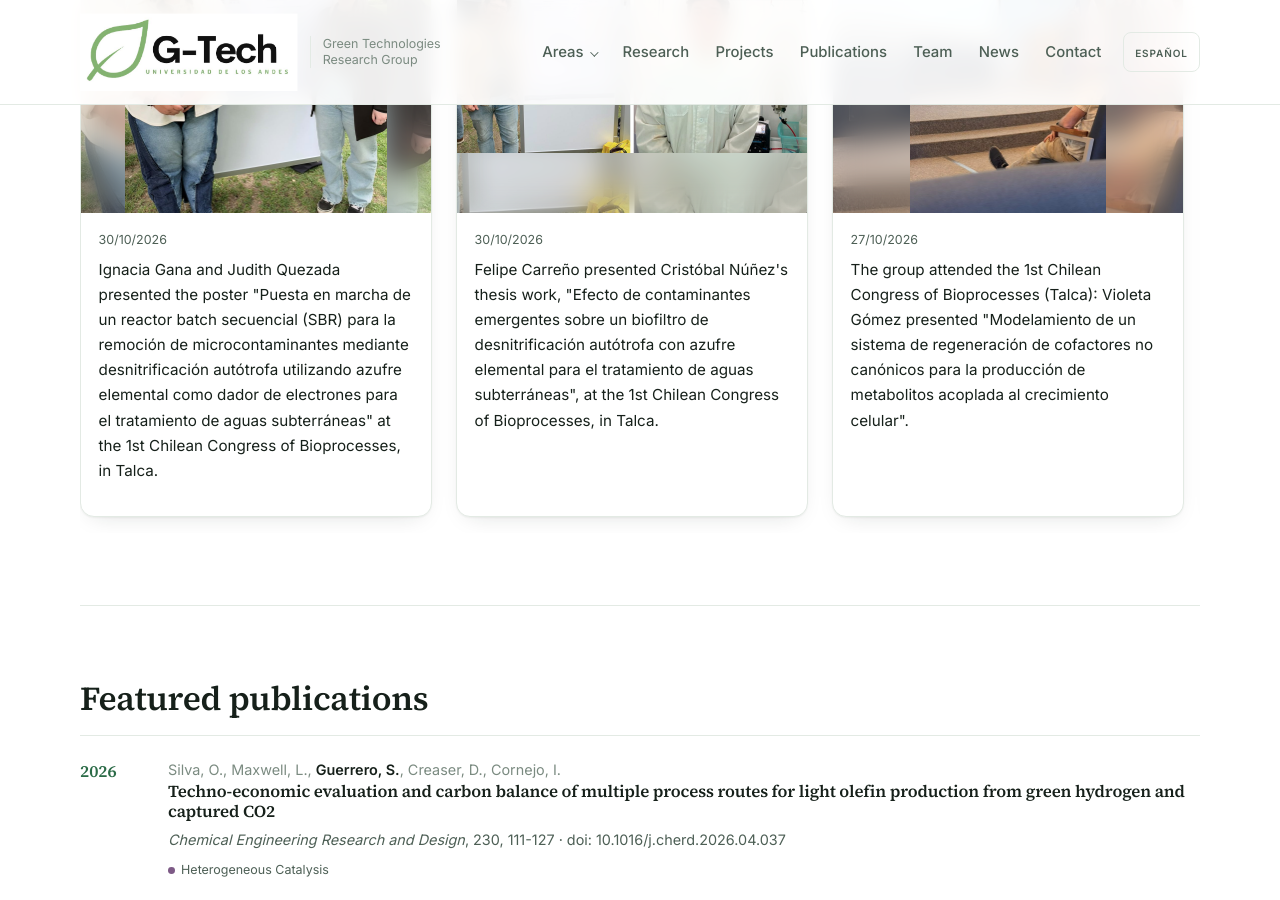
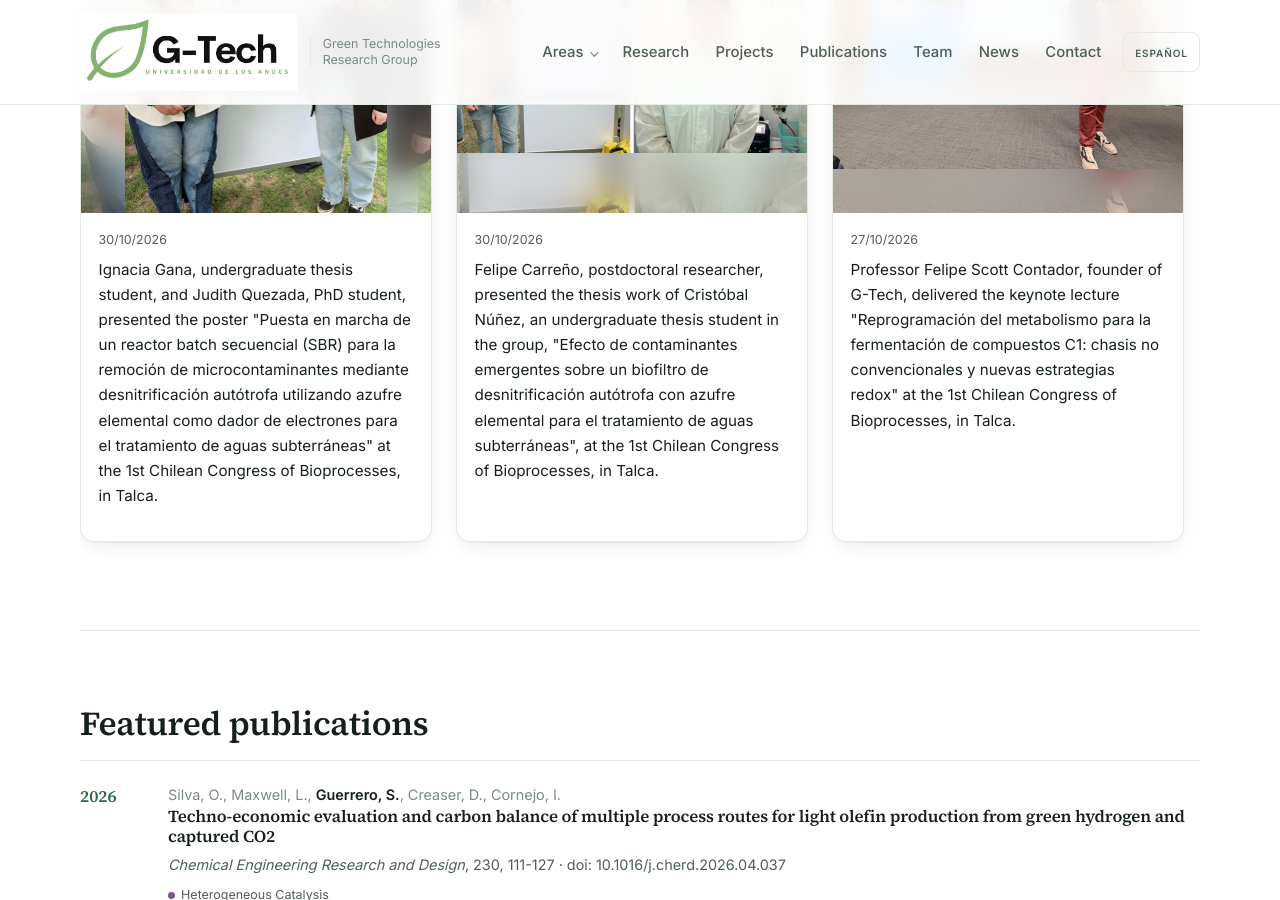
Before and after one commit to gtechuandestest/gtechuandestest.github.io, a Jekyll site: the page built from en/index.html, in a window 1280 px wide and 900 px high, scrolled down 1847 px. Built offline with Jekyll 4.4.1, drawn with Linux system fonts in a browser that asks for light colours.

Commit message:
Noticias del congreso: rol de cada persona y keynote de Felipe Scott
- Cada tarjeta indica el rol: tesistas, estudiantes de doctorado,
  investigador postdoctoral; Felipe Scott como fundador de G-Tech.
- La charla de Felipe Scott aparece como conferencia keynote y va
  primera entre las del 27 de octubre.

Co-Authored-By: Claude Opus 5.5 <noreply@anthropic.com>
Claude-Session: https://claude.ai/code/session_01E1ojNG6fhTtQktUKRWqc7h

```diff
--- a/_data/news.yml
+++ b/_data/news.yml
@@ -14,7 +14,7 @@
 - date: 2026-10-30 11:01:00
   kind: congreso
   areas: [aguas]
-  nombre: { es: "Ignacia Gana y Judith Quezada", en: "Ignacia Gana and Judith Quezada" }
+  nombre: { es: "Ignacia Gana, tesista, y Judith Quezada, estudiante de doctorado,", en: "Ignacia Gana, undergraduate thesis student, and Judith Quezada, PhD student," }
   texto:
     es: "{nombre} presentaron el póster «{contribucion}» en el {congreso}, en {lugar}."
     en: "{nombre} presented the poster \"{contribucion}\" at {congreso}, in {lugar}."
@@ -26,10 +26,10 @@
 - date: 2026-10-30 11:00:00
   kind: congreso
   areas: [aguas]
-  nombre: "Felipe Carreño"
+  nombre: { es: "Felipe Carreño, investigador postdoctoral,", en: "Felipe Carreño, postdoctoral researcher," }
   texto:
-    es: "{nombre} presentó el trabajo de tesis de Cristóbal Núñez, «{contribucion}», en el {congreso}, en {lugar}."
-    en: "{nombre} presented Cristóbal Núñez's thesis work, \"{contribucion}\", at {congreso}, in {lugar}."
+    es: "{nombre} presentó el trabajo de tesis de Cristóbal Núñez, tesista del grupo, «{contribucion}», en el {congreso}, en {lugar}."
+    en: "{nombre} presented the thesis work of Cristóbal Núñez, an undergraduate thesis student in the group, \"{contribucion}\", at {congreso}, in {lugar}."
   contribucion: "Efecto de contaminantes emergentes sobre un biofiltro de desnitrificación autótrofa con azufre elemental para el tratamiento de aguas subterráneas"
   congreso: { es: "I Congreso Chileno de Bioprocesos", en: "the 1st Chilean Congress of Bioprocesses" }
   lugar: "Talca"
@@ -37,9 +37,11 @@
 
 - date: 2026-10-27 16:05:00
   kind: congreso
-  template: 1
   areas: [scott]
-  nombre: "Violeta Gómez"
+  nombre: { es: "Violeta Gómez, estudiante de doctorado,", en: "Violeta Gómez, PhD student," }
+  texto:
+    es: "{nombre} expuso «{contribucion}» en el {congreso}, en {lugar}."
+    en: "{nombre} gave the talk \"{contribucion}\" at {congreso}, in {lugar}."
   contribucion: "Modelamiento de un sistema de regeneración de cofactores no canónicos para la producción de metabolitos acoplada al crecimiento celular"
   congreso: { es: "I Congreso Chileno de Bioprocesos", en: "the 1st Chilean Congress of Bioprocesses" }
   lugar: "Talca"
@@ -47,19 +49,23 @@
 
 - date: 2026-10-27 15:45:00
   kind: congreso
-  template: 0
   areas: [scott]
-  nombre: "Paz Torres"
+  nombre: { es: "Paz Torres, estudiante de doctorado,", en: "Paz Torres, PhD student," }
+  texto:
+    es: "{nombre} presentó la charla «{contribucion}» en el {congreso}, en {lugar}."
+    en: "{nombre} presented \"{contribucion}\" at {congreso}, in {lugar}."
   contribucion: "Crecimiento autotrófico de <em>Cupriavidus necator</em> en sistemas de alta transferencia gas-líquido con recirculación gaseosa: evaluación experimental y modelamiento"
   congreso: { es: "I Congreso Chileno de Bioprocesos", en: "the 1st Chilean Congress of Bioprocesses" }
   lugar: "Talca"
   photo: "congreso-bioprocesos-paz-torres.jpg"
 
-- date: 2026-10-27 14:45:00
+- date: 2026-10-27 23:00:00   # keynote: va primero entre las del 27
   kind: congreso
-  template: 2
   areas: [scott]
-  nombre: "Felipe Scott"
+  nombre: { es: "El profesor Felipe Scott Contador, fundador de G-Tech,", en: "Professor Felipe Scott Contador, founder of G-Tech," }
+  texto:
+    es: "{nombre} dictó la conferencia keynote «{contribucion}» en el {congreso}, en {lugar}."
+    en: "{nombre} delivered the keynote lecture \"{contribucion}\" at {congreso}, in {lugar}."
   contribucion: "Reprogramación del metabolismo para la fermentación de compuestos C1: chasis no convencionales y nuevas estrategias redox"
   congreso: { es: "I Congreso Chileno de Bioprocesos", en: "the 1st Chilean Congress of Bioprocesses" }
   lugar: "Talca"
```
